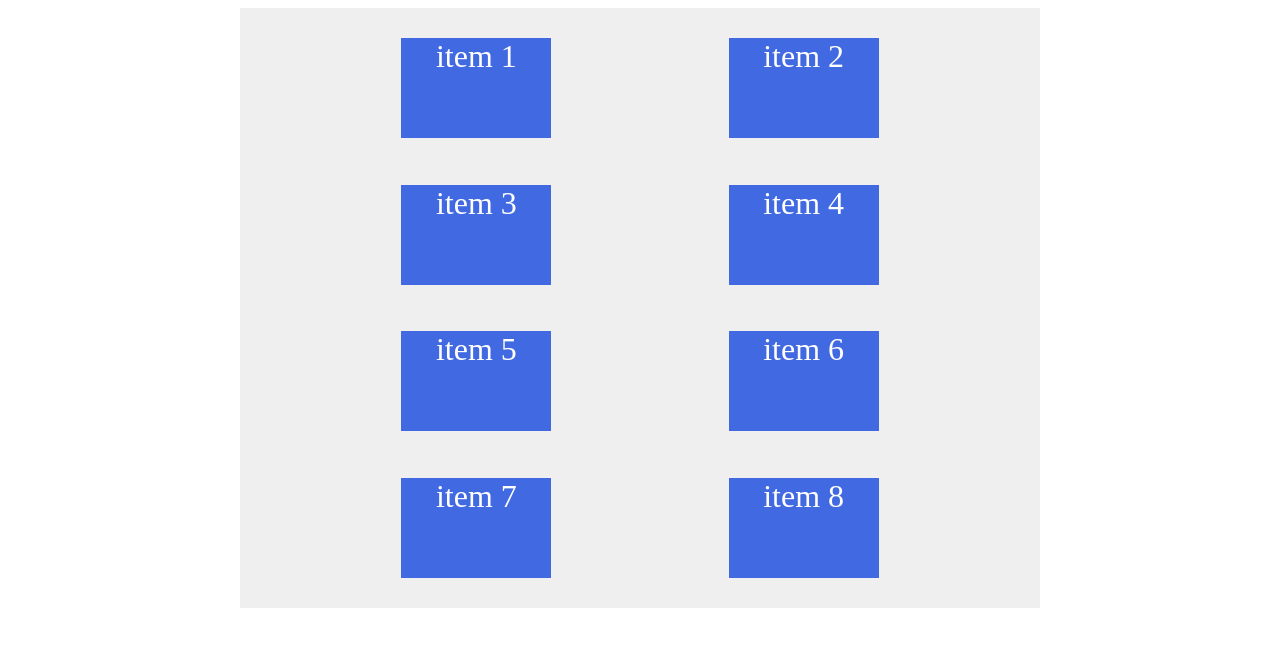
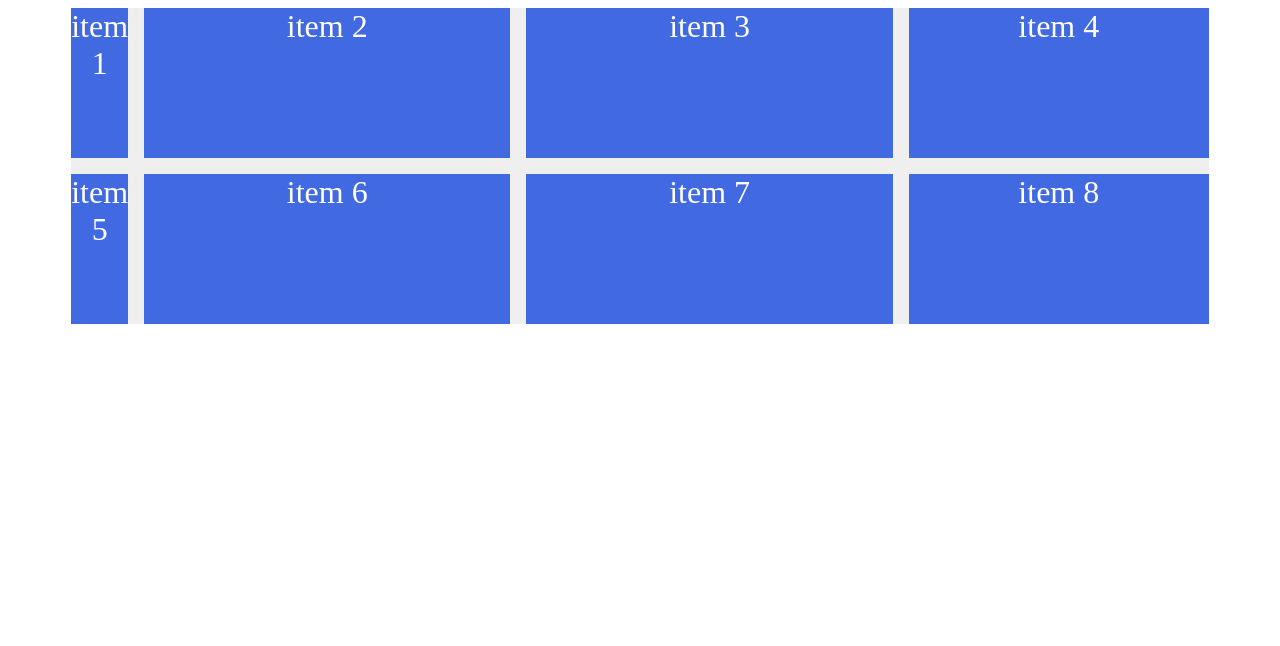
Before and after one commit to RalphVB/master-front, a plain HTML site: page GridEi/index.html in a window 1280 px wide. Drawn offline with Linux system fonts and the light colour scheme.

Commit message:
Manejo de min-max content

```diff
--- a/GridEi/index.html
+++ b/GridEi/index.html
@@ -8,16 +8,13 @@
     <title>Cuadrículas explícitas e Implícitas.</title>
     <style>
         .container {
-            width: 800px;
-            height: 600px;
+            width: 90%;
             background-color: #efefef;
             margin: auto;
             display: grid;
-            grid-template-columns: repeat(2, 150px);
-            grid-template-rows: repeat(4, 100px);
+            grid-template-columns: min-content 1fr 1fr minmax(150px,300px);
+            grid-template-rows: 150px 150px;
             grid-gap: 1rem;
-            justify-content: space-evenly;
-            align-content: space-evenly;
         }
 
         .item {
```
